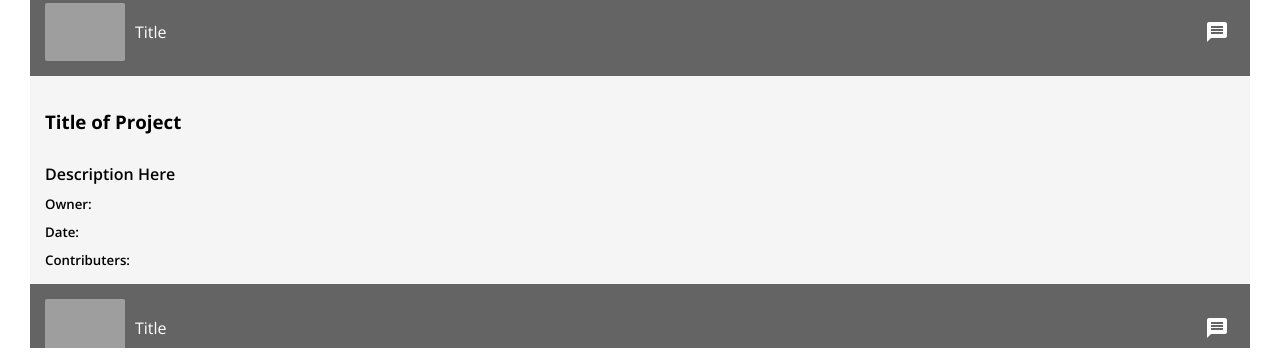
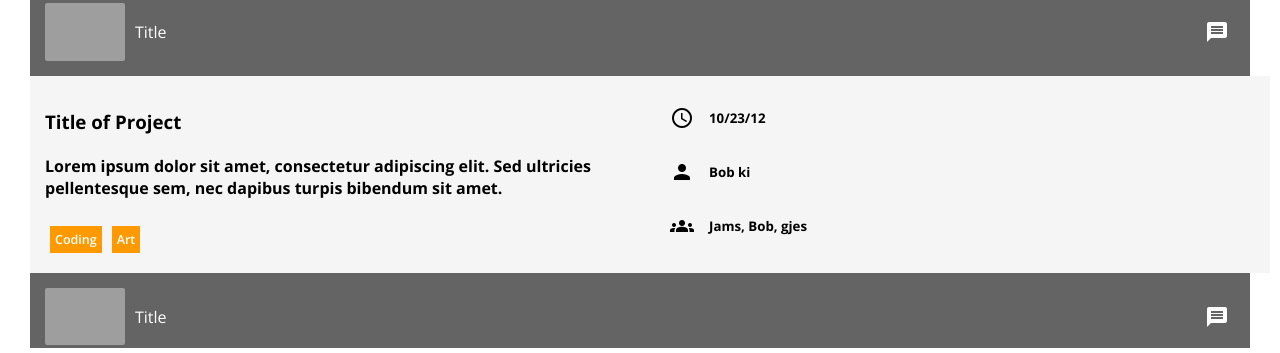
Before and after one commit to teakyung25/ideaConnect, a website: page public/index.html in a window 1280 px wide. Both pictures are taken after a click on the button "add". Shown: the part 452-805 px from the top of the page. Drawn offline with nearby package versions, Linux system fonts and the light colour scheme; grey boxes are pictures that could not be loaded.

Commit message:
Polished idea items in idea page, updated js to create the polished idea items

```diff
--- a/public/index.css
+++ b/public/index.css
@@ -281,6 +281,7 @@ a{
     margin:0 30px;
 }
 
+
 .idea_head {
     display: flex;
     padding: 10px 0;
@@ -325,19 +326,47 @@ a{
     align-items:center;
 }
 
+.idea-content{
+  display: none;
+}
 .idea-content {
   padding: 10px;
   background: var(--item-bg4-color);
+  display:flex;
+  width:100%;
 }
 
 .idea-content > * {
   margin:0;
   padding:5px;
   font-weight: 600;
+  width: 50%;
 }
 
+ .info {
+  /* display:flex; */
+}
 
+.info > * {
+  display:flex;
+  align-items: center;
+  margin:0;
+  padding:7.5px;
+}
 
+.tags{
+  display:flex;
+
+}
+
+.tag {
+  background:var(--main-nav-color);
+  color:white;
+  padding:5px;
+  margin:5px;
+  font-size:12.5px;
+  /* border-radius: 50px; */
+}
 
 /* MODALS  */
 
@@ -481,3 +510,6 @@ a{
   .style_btn:hover{
     background:rgb(10,220,10);
   }
+
+
+  /* Create Idea Modal */
--- a/public/index.html
+++ b/public/index.html
@@ -35,6 +35,8 @@
               </div>
             </div>
         </div>
+
+
 
 
 
@@ -100,13 +102,28 @@
                             <button class="idea_message destyle_btn" ><i class="material-icons">message</i></button>
                         </div>
                         <div class="idea-content noselect">
-                            <div>
+                            <div class="summary">
                                 <h3>Title of Project</h3>
+                                <h4>Lorem ipsum dolor sit amet, consectetur adipiscing elit. Sed ultricies pellentesque sem, nec dapibus turpis bibendum sit amet. </h4>
+                                <div class="tags">
+                                    <div class="tag" id="coding">Coding</div>
+                                    <div class="tag" id="art">Art</div>
+                                </div>
                             </div>
-                            <h4>Description Here</h4>
-                            <h5>Owner:</h5>
-                            <h5>Date:</h5>
-                            <h5>Contributers:</h5>
+                            <div class="info">
+                                <div class="info">
+                                    <i class="material-icons">access_time</i>
+                                    <h5 id="time_created">10/23/12</h5>
+                                </div>
+                                <div class="info">
+                                    <i class="material-icons">person</i>
+                                    <h5 id="owner">Bob ki</h5>
+                                </div>
+                                <div class="info">
+                                    <i class="material-icons">groups</i>
+                                    <h5 id="contributers">Jams, Bob, gjes</h5>
+                                </div>
+                            </div>
                         </div>
 
                         <!-- <button class="idea_edit destyle_btn" ><i class="material-icons">edit</i></button> -->
--- a/public/index.js
+++ b/public/index.js
@@ -40,7 +40,7 @@ $(function(){
         post = new Post("Title", "This is a brief description of my idea post", "./pics/3.jpg")
 
         $("#idea_container").append(`
-            <div class="idea_item" id="idea">
+             <div class="idea_item" id="idea1">
                         <div class="idea-preview">
                             <div class="idea-thumb">
                                 <img src="${post.imageSrc}" alt="">
@@ -50,14 +50,30 @@ $(function(){
                             <!-- <button class="idea_info destyle_btn" ><i class="material-icons">info</i></button> -->
                             <button class="idea_message destyle_btn" ><i class="material-icons">message</i></button>
                         </div>
-                <div class="idea-content">
-                    <h3>Title of Project</h3>
-                    <h4>Description Here</h4>
-                    <h5>Owner:</h5>
-                    <h5>Date:</h5>
-                    <h5>Contributers:</h5>
+                        <div class="idea-content noselect">
+                            <div class="summary">
+                                <h3>${post.name}</h3>
+                                <h4>Lorem ipsum dolor sit amet, consectetur adipiscing elit. Sed ultricies pellentesque sem, nec dapibus turpis bibendum sit amet. </h4>
+                                <div class="tags">
+                                    <div class="tag" id="coding">Coding</div>
+                                    <div class="tag" id="art">Art</div>
                                 </div>
-
+                            </div>
+                            <div class="info">
+                                <div class="info">
+                                    <i class="material-icons">access_time</i>
+                                    <h5 id="time_created">10/23/12</h5>
+                                </div>
+                                <div class="info">
+                                    <i class="material-icons">person</i>
+                                    <h5 id="owner">Bob ki</h5>
+                                </div>
+                                <div class="info">
+                                    <i class="material-icons">groups</i>
+                                    <h5 id="contributers">Jams, Bob, gjes</h5>
+                                </div>
+                            </div>
+                        </div>
                     </div>
         `)
     })
@@ -70,6 +86,12 @@ $(function(){
     //Modal for messages
     $("#close").click(()=>{
         $(".modals2").hide();
+    })
+
+    //Collapse event lisenter
+    $(document).on("click", ".idea-preview", (e) => {
+        console.log(e.currentTarget.parentElement.childNodes[3]);
+        $(e.currentTarget.parentElement.childNodes[3]).toggle();
     })
 
     localStorage.setItem("ideas", JSON.stringify( {'idea1':{'bob':'bfbd'},'idea2':{'bob':'bfbd'}} ) );
```
Lines whose indentation alone changed are shown as unchanged.
